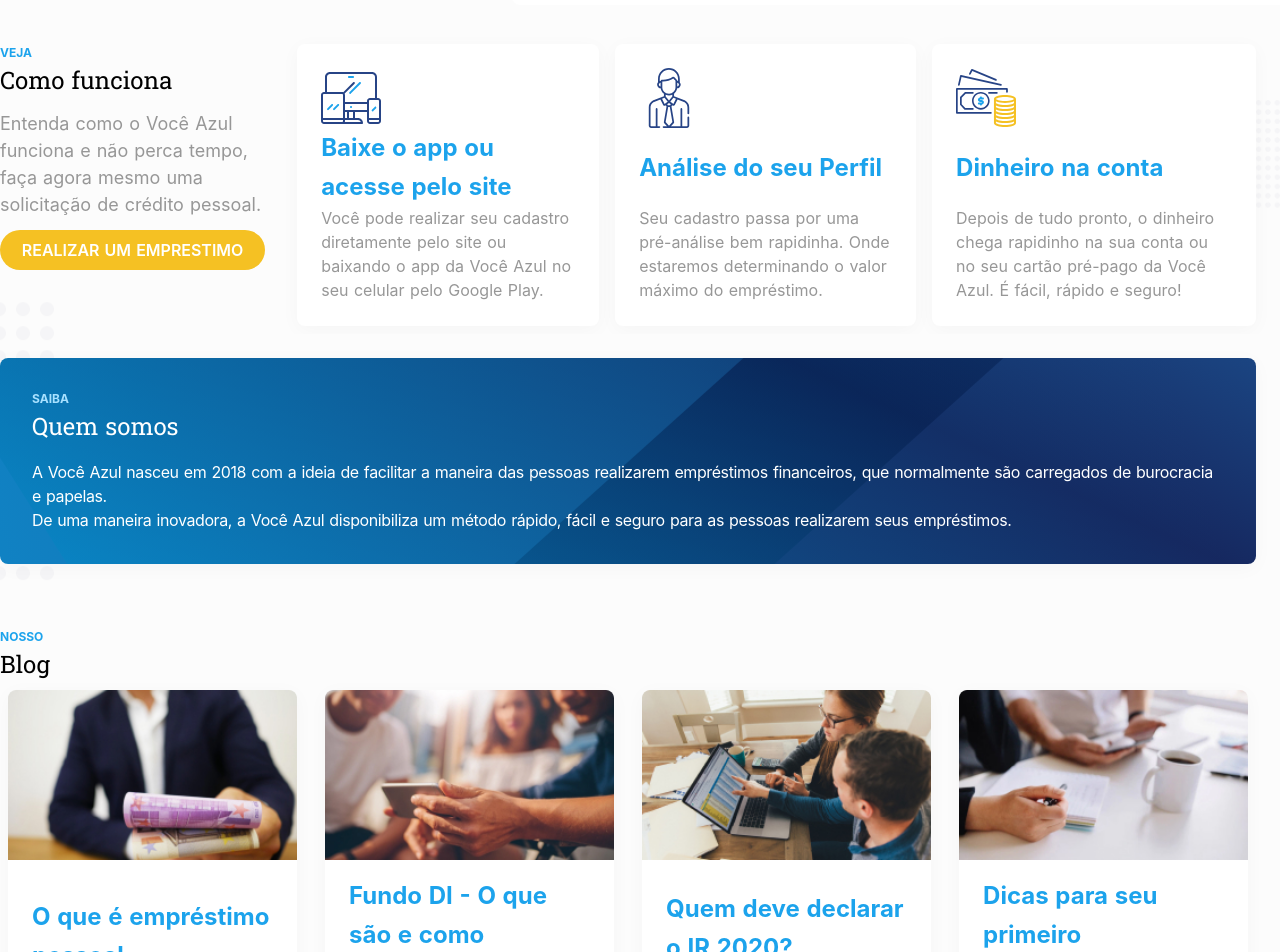
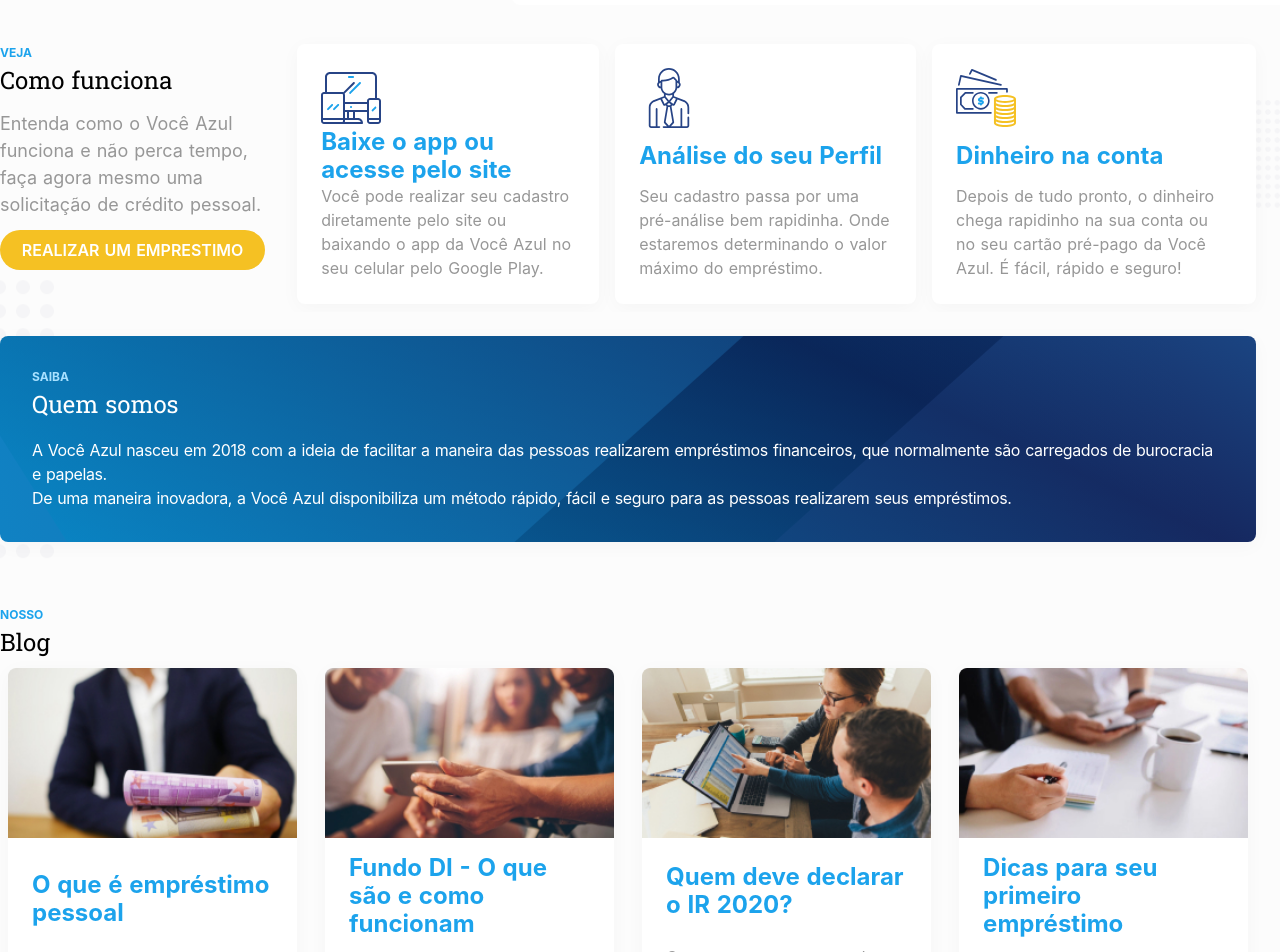
Before and after one commit to luizfeer/vocazul, a Nuxt app: page / in a window 1280 px wide. Shown: the part 760-1712 px from the top of the page. Built offline with nearby package versions, Linux system fonts and the light colour scheme.

Commit message:
fix buttons

```diff
--- a/components/Center.vue
+++ b/components/Center.vue
@@ -15,10 +15,11 @@
             Tá querendo sair do vermelho e ficar de bem com a vida?
             </p>
             <!-- bg-white bg-opacity-75 -->
-            <div class="help uppercase text-white rounded-full py-2 px-2 sm:py-2 sm:px-4 flex justify-between items-center md:float-right my-4 md:my-2 ">
-                <div class="ml-2 text-xs sm:text-sm md:text-base font-bold">Nós podemos te ajudar </div>
-                <nuxt-link to="#" class="rounded-full bg-yellow hover:opacity-75 flex" ><p class="items-center py-2 px-2 sm:py-2 sm:px-4 text-xs sm:text-sm ">saiba mais
-                    </p> </nuxt-link>
+            <div class="help uppercase text-white rounded-full flex justify-between items-center py-2 px-2 sm:py-2 sm:px-4 md:float-right my-4 md:my-2 ">
+                <div class="ml-2 text-xs sm:text-sm md:text-base font-bold">Nós podemos te ajudar</div>
+                <nuxt-link to="#" class="rounded-full pt-2 pb-1 px-4 sm:pt-2 sm:pb-2 text-white uppercase text-sm whitespace-no-wrap bg-yellow :mt-0 ml-auto hover:opacity-75">saiba mais</nuxt-link>
+
+
             </div>
         </div>
     </div>
--- a/components/Content.vue
+++ b/components/Content.vue
@@ -14,7 +14,7 @@
             <li>
                 <img src="~assets/img/tablet.svg" alt="tablet">
             </li>
-            <li class="font-bold leading-relaxed text-2xl text-blue-5">
+            <li class="font-bold leading-7 text-2xl text-blue-5">
                 Baixe o app ou acesse pelo site
             </li>
              <li class="desc">
@@ -25,7 +25,7 @@
             <li>
             <img src="~assets/img/man.svg" alt="man">
             </li>
-             <li class="font-bold leading-relaxed text-2xl text-blue-5">
+             <li class="font-bold leading-7 text-2xl text-blue-5">
               Análise do seu  Perfil
             </li>
              <li class="desc">
@@ -38,7 +38,7 @@
              <li>
             <img src="~assets/img/money.svg" alt="money">
              </li>
-              <li class="font-bold leading-relaxed text-2xl text-blue-5">
+              <li class="font-bold leading-7 text-2xl text-blue-5">
                Dinheiro na conta
             </li>
              <li class="desc">
@@ -74,7 +74,7 @@
                 <div class="">
                     <img src="~assets/img/money.jpg" class="w-full rounded-t-lg" alt="money">
                 </div>
-                 <div class="leading-relaxed my-4 mx-6 font-bold text-2xl text-blue-5">
+                 <div class="leading-7 my-4 mx-6 font-bold text-2xl text-blue-5">
                     O que é empréstimo pessoal
                 </div>
                 <div class=" mx-6 desc">
@@ -95,7 +95,7 @@
                 <div class="">
                     <img src="~assets/img/tablet.jpg" class="w-full rounded-t-lg" alt="tablet">
                 </div>
-                 <div class="leading-relaxed py-4 px-6 font-bold text-2xl text-blue-5">
+                 <div class="leading-7 py-4 px-6 font-bold text-2xl text-blue-5">
                     Fundo DI - O que são e como funcionam
                 </div>
                 <div class="px-6 desc">
@@ -115,7 +115,7 @@
                 <div class="">
                     <img src="~assets/img/note.jpg" class="w-full rounded-t-lg" alt="note">
                 </div>
-                 <div class="leading-relaxed py-4 px-6 font-bold text-2xl text-blue-5">
+                 <div class="leading-7 py-4 px-6 font-bold text-2xl text-blue-5">
                    Quem deve declarar o IR 2020?
                 </div>
                 <div class="px-6 desc">
@@ -135,7 +135,7 @@
                 <div class="">
                     <img src="~assets/img/phone.jpg" class="w-full rounded-t-lg" alt="phone">
                 </div>
-                 <div class="leading-relaxed py-4 px-6 font-bold text-2xl text-blue-5">
+                 <div class="leading-7 py-4 px-6 font-bold text-2xl text-blue-5">
                     Dicas para seu primeiro empréstimo
                 </div>
                 <div class="px-6 desc">
--- a/components/Footer.vue
+++ b/components/Footer.vue
@@ -19,7 +19,7 @@
                         </div>
                     </div>
 
-                    <div class="login border-solid border border-blue-5 text-white bg-blue-5 md:bg-transparent md:text-blue-5 rounded-full py-2 px-6 uppercase hover:opacity-75">Login</div>
+                    <div class="login border-solid border border-blue-5 text-white bg-blue-5 md:bg-transparent md:text-blue-5 rounded-full mt-1  pt-2 pb-1 sm:pt-2 sm:pb-2 px-6 uppercase hover:opacity-75">Login</div>
 
 
             </div>
--- a/components/Simulation.vue
+++ b/components/Simulation.vue
@@ -55,6 +55,7 @@
                 <div class="font-hairline mt-6 text-xs flex flex-col sm:flex-row justify-between items-center">
                     <div class="italic" style="font-size: 11px">* Essa simulação pode variar de acordo com a análise do seu perfil de crédito.</div>
                     <nuxt-link to="#" class="rounded-full  pt-2 py-1 px-4 text-white uppercase text-lg whitespace-no-wrap bg-yellow mt-3 sm:mt-0 ml-auto hover:opacity-75">Solicitar agora</nuxt-link>
+
                 </div>
 
             </div>
```
